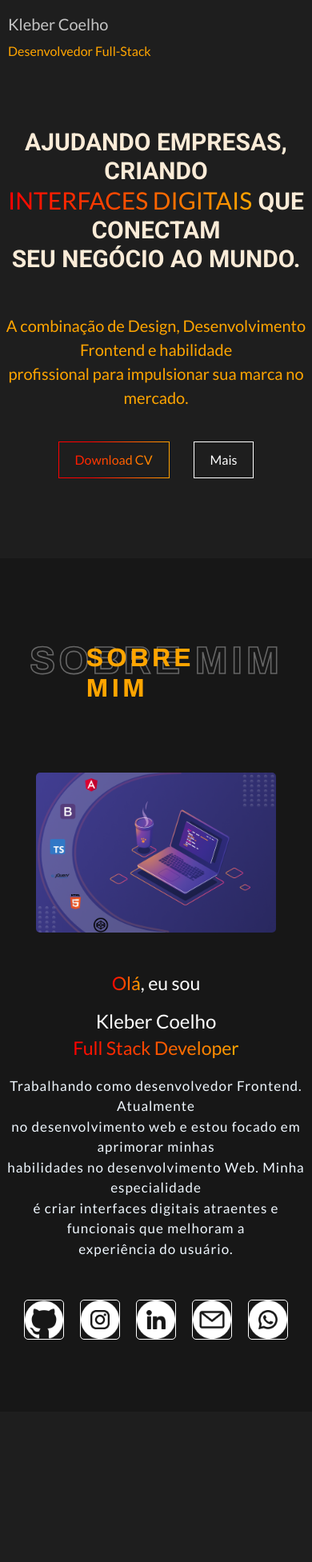
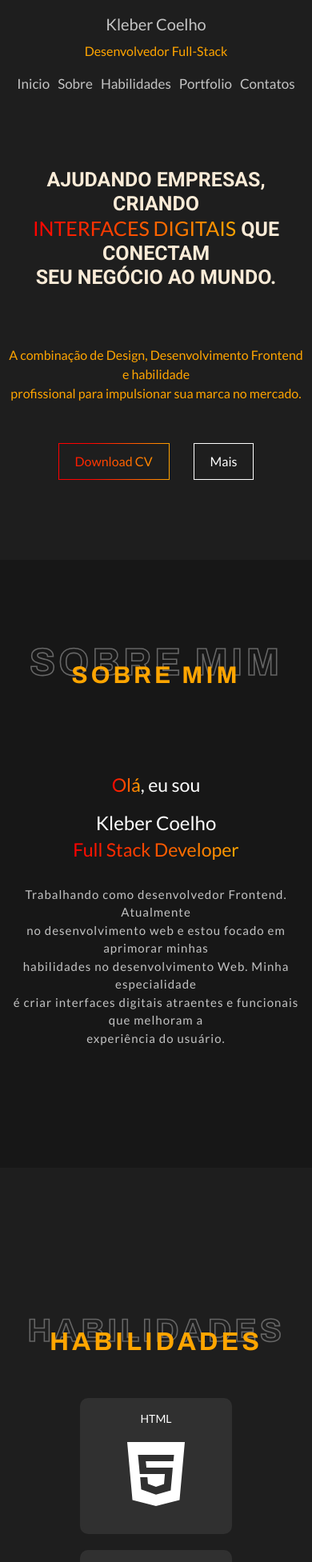
Before and after one commit to KleberMayC/portfolioKleber, a React (Vite) app: page / in a window 390 px wide. Shown: the top 1953 px of the page at 80% size. Built offline with nearby package versions, Linux system fonts and the light colour scheme.

Commit message:
ajustando as @media

```diff
--- a/src/componentes/Contato/style.module.css
+++ b/src/componentes/Contato/style.module.css
@@ -92,3 +92,18 @@
 .listitens span {
   color: #888;
 }
+
+
+@media only screen and (max-width: 768px){
+  .Container{
+    margin: 0;
+  }
+
+  .containerTeste{
+    margin-left: 0;
+  }
+
+  .listitens{
+    font-size: 13px;
+  }
+}
--- a/src/componentes/Habilidades/style.module.css
+++ b/src/componentes/Habilidades/style.module.css
@@ -39,16 +39,13 @@
     transform: scale(1.2);
   }
 
-  @media (max-width: 768px) {
+  @media only screen and (max-width: 768px){
     .habilidades {
       gap: 20px;
       justify-content: flex-start; /* Alinhar os itens à esquerda */
     }
 
-    .border {
-      width: 120px;
-      height: 130px;
-    }
+
 
     .h1 {
       font-size: 24px; /* Reduzir o tamanho da fonte do título */
@@ -61,6 +58,10 @@
     .border img {
       max-width: 80px; /* Reduzir o tamanho das imagens */
       max-height: 80px;
+    }
+
+    .container h2{
+      font-size: 40px;
     }
   }
 
@@ -113,8 +114,8 @@
   }
 
   .border {
-    width: 120px;
-    height: 130px;
+
+    height: 170px;
   }
 
   .h1 {
--- a/src/componentes/Home/style.module.css
+++ b/src/componentes/Home/style.module.css
@@ -106,17 +106,19 @@ margin-left: 30px;
     .Wapper{
       display: block;
       padding: 0px;
-      margin-top: 160px;
+      margin-top: 200px;
     }
 
     .flex h1{
-      font-size: 30px;
+      font-size: 25px;
       text-align: center;
+      padding: 10px;
     }
 
     .flex p{
-      font-size: 20px;
+      font-size: 16px;
       text-align: center;
+      padding: 10px;
     }
 
     .botoes{
@@ -124,4 +126,8 @@ margin-left: 30px;
       justify-content: center;
       margin-bottom: 100px ;
     }
+    body{
+      margin: 0;
+      padding: 0;
+    }
   }
--- a/src/componentes/Navbar/style.module.css
+++ b/src/componentes/Navbar/style.module.css
@@ -107,11 +107,15 @@ ul {
 
 @media only screen and (max-width: 767px) {
   .Container {
+    display: flex;
     flex-direction: column;
     height: auto;
     padding: 10px;
-    align-items: flex-start;
+    text-align: center;
+
+
   }
+
 
   h2 {
     font-size: 20px;
@@ -119,7 +123,14 @@ ul {
   }
 
   .navegacao {
-    display: none;
+    display: flex;
+    justify-content: space-around;
+
+    padding: 0;
+    margin: 0px;
+  }
+  .navegacao a{
+    padding: 5px;
   }
 
   .menuIcon {
--- a/src/componentes/Sobre/style.module.css
+++ b/src/componentes/Sobre/style.module.css
@@ -68,7 +68,7 @@ display: flex;
 }
 
 .paragrafo{
-    color: aliceblue;
+  color: rgb(196, 196, 196);
     font-size: 17px;
     letter-spacing: 1px;
 }
@@ -164,16 +164,21 @@ display: flex;
     width: 100%;
     display: flex;
   }
-  .social img{
-    width: 30%;
-    height: 100%;
-    margin: 0;
-    padding: 0;
+
+  .main img{
+    display: none;
   }
-  .border img{
-    width: 50px;
-    padding: 0;
-    margin: 0;
+
+  .overlay h2{
+    text-align: center;
+    padding: 0px;
+    font-size: 30px;
+    width: 300px;
+  }
+  .paragrafo{
+    padding: 10px;
+    font-size: 15px;
 
   }
+
 }
```
Also changed, not shown: src/index.css (line endings or trailing spaces).
